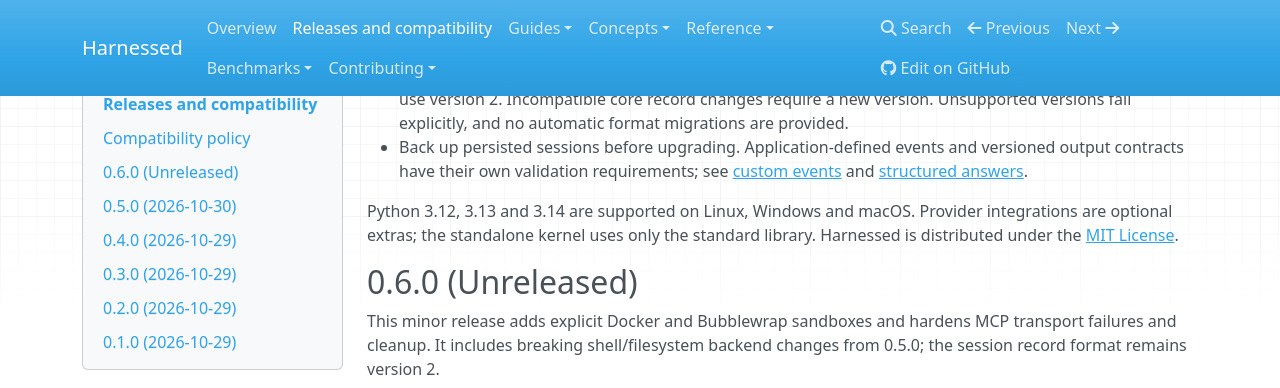
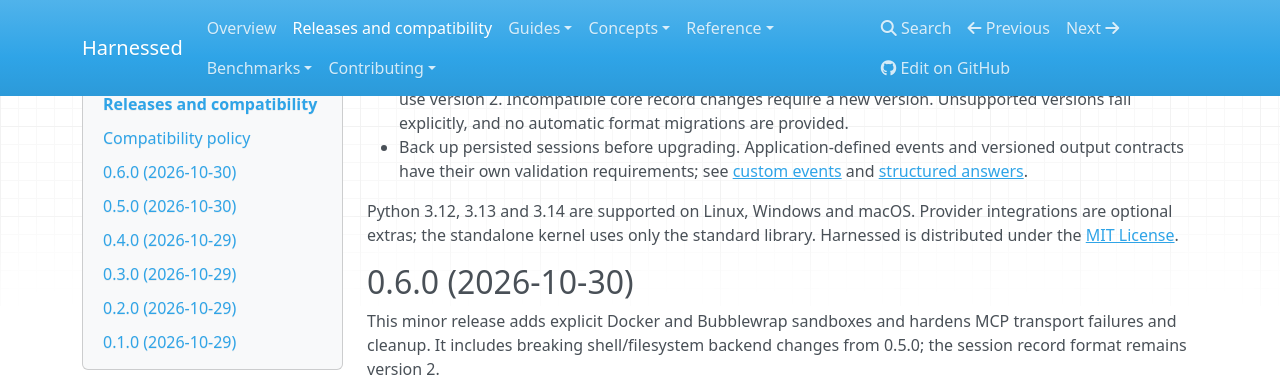
Before and after one commit to mathisarends/cordify, an MkDocs documentation site: the page built from docs/releases.md, in a window 1280 px wide and 900 px high, scrolled down 334 px. Shown: the top 388 px of the window. Built offline with MkDocs 1.6.1, drawn with Linux system fonts in a browser that asks for light colours; nearby versions of some CDN libraries.

Commit message:
Date Harnessed 0.6.0 release notes

```diff
--- a/docs/releases.md
+++ b/docs/releases.md
@@ -26,7 +26,7 @@
 library. Harnessed is distributed under the
 [MIT License](https://github.com/mathisarends/harnessed/blob/main/LICENSE).
 
-## 0.6.0 (Unreleased)
+## 0.6.0 (2026-10-30)
 
 This minor release adds explicit Docker and Bubblewrap sandboxes and hardens MCP
 transport failures and cleanup. It includes breaking shell/filesystem backend
```
Also changed, not shown: Changelog.md (+1 -1 lines).
